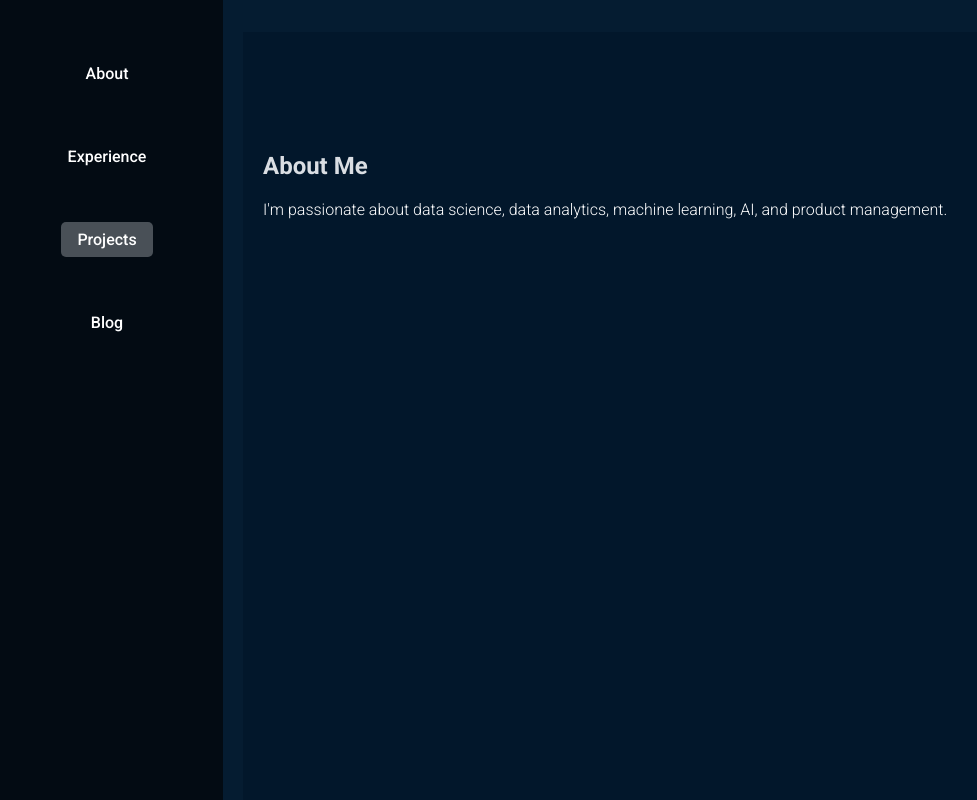
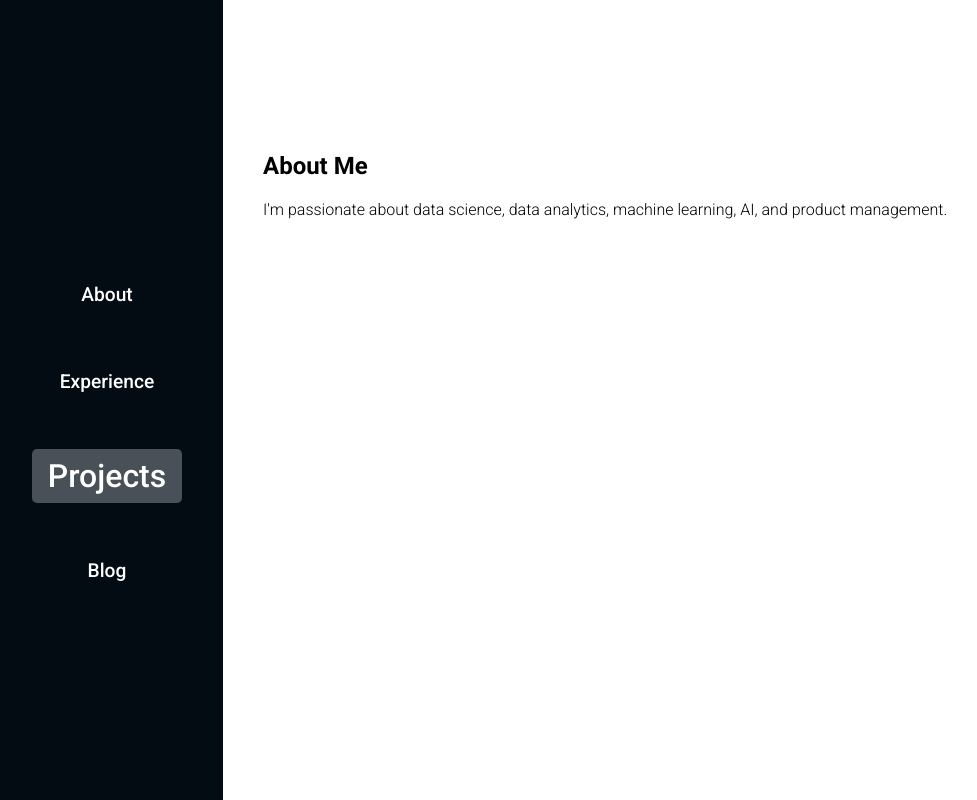
Before and after one commit to mrugankp/portfolio, a React (Create React App) app in the folder frontend/: page /blog/1 in a window 1280 px wide. Shown: the top 800 px of the page, without its empty margins (9-986 px from the left). Built offline with nearby package versions, Linux system fonts and the light colour scheme; no server answers; the HTML template or start-up script is replaced by a standard one.

Commit message:
final safe(but boring) layout

```diff
--- a/frontend/src/components/Navbar.js
+++ b/frontend/src/components/Navbar.js
@@ -36,10 +36,16 @@ const Navbar = () => {
   return (
     <nav>
       <ul>
-        <li><a className={activeSection === 'about' ? 'active' : ''} onClick={() => handleScrollToSection('about')}>About</a></li>
-        <li><a className={activeSection === 'experience' ? 'active' : ''} onClick={() => handleScrollToSection('experience')}>Experience</a></li>
-        <li><a className={activeSection === 'projects' ? 'active' : ''} onClick={() => handleScrollToSection('projects')}>Projects</a></li>
-        <li><a className={activeSection === 'blog' ? 'active' : ''} onClick={() => handleScrollToSection('blog')}>Blog</a></li>
+        {['about', 'experience', 'projects', 'blog'].map(section => (
+          <li key={section}>
+            <a
+              className={activeSection === section ? 'active' : ''}
+              onClick={() => handleScrollToSection(section)}
+            >
+              {section.charAt(0).toUpperCase() + section.slice(1)}
+            </a>
+          </li>
+        ))}
       </ul>
     </nav>
   );
--- a/frontend/src/styles.css
+++ b/frontend/src/styles.css
@@ -4,8 +4,8 @@ body {
   font-family: 'Roboto', sans-serif;
   margin: 0;
   padding: 0;
-  background-color: #051c31;
-  scroll-behavior: smooth; /* Enable smooth scrolling */
+  background-color: #ffffff;
+  scroll-behavior: smooth;
 }
 
 nav {
@@ -17,7 +17,10 @@ nav {
   top: 0;
   left: 0;
   z-index: 1000;
-  border: none; /* Remove borders */
+  border: none;
+  display: flex;
+  align-items: center;
+  justify-content: center;
 }
 
 nav ul {
@@ -30,7 +33,8 @@ nav ul {
 }
 
 nav ul li {
-  margin: 2rem 0; /* Increased margin to create more space between items */
+  margin: 2rem 0;
+  transition: transform 0.3s ease, font-size 0.3s ease;
 }
 
 nav ul li a {
@@ -39,11 +43,15 @@ nav ul li a {
   padding: 0.5rem 1rem;
   cursor: pointer;
   font-weight: 500;
+  font-size: 1.2rem;
+  transition: transform 0.3s ease, font-size 0.3s ease;
 }
 
 nav ul li a.active {
   background-color: #495057;
   border-radius: 5px;
+  font-size: 2rem; /* Increase font size for active section */
+  transform: scale(1.3); /* Scale up active section */
 }
 
 main {
@@ -55,33 +63,33 @@ main {
 section {
   padding: 100px 20px;
   min-height: 100vh;
-  border: none; /* Remove borders */
+  border: none;
 }
 
 h1 {
-  color: #dadee3;
+  color: #000000;
   font-weight: 700;
-  border: none; /* Remove borders */
+  border: none;
 }
 
 p {
-  color: #fefeff;
+  color: #000000;
   font-weight: 300;
-  border: none; /* Remove borders */
+  border: none;
 }
 
 #about {
-  background-color: #02172b;
+  background-color: #ffffff;
 }
 
 #experience {
-  background-color: #040f21;
+  background-color: #ffffff;
 }
 
 #projects {
-  background-color: #02172b;
+  background-color: #ffffff;
 }
 
 #blog {
-  background-color: #040f21;
+  background-color: #ffffff;
 }
```
